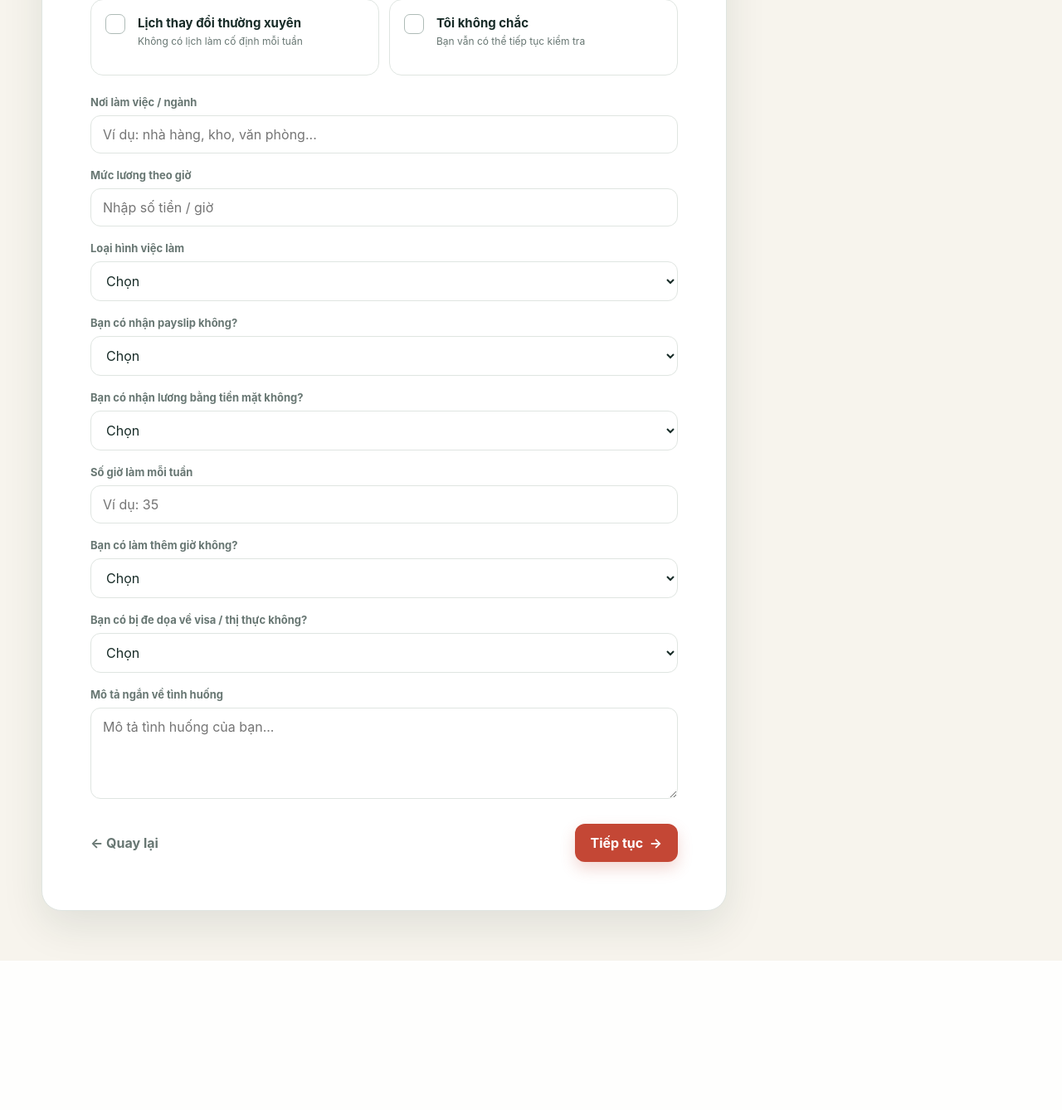
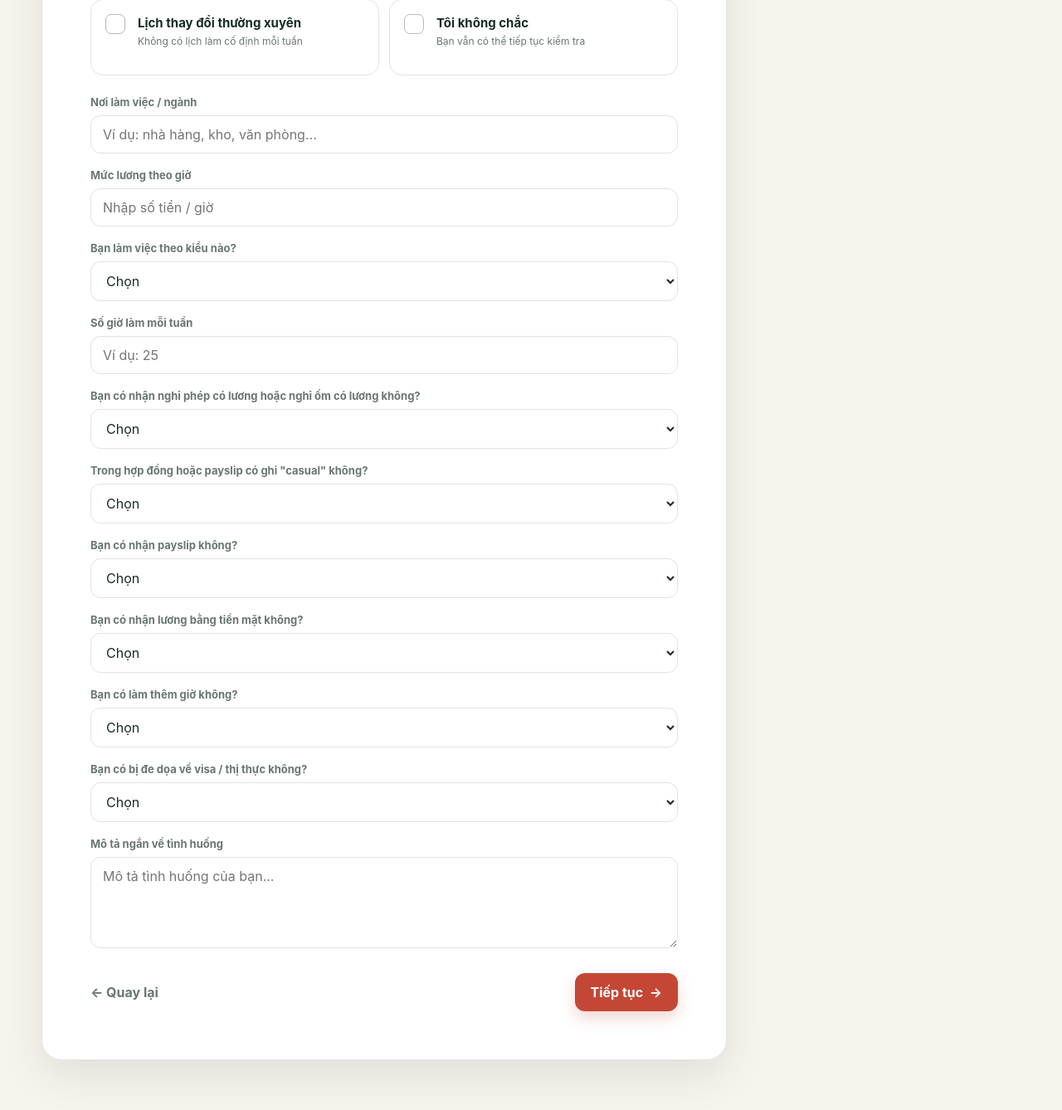
Before and after one commit to howaboutlinh/vietrights-ui-prototype, a Flask app: page / in a window 1280 px wide. Shown: the part 897-2235 px from the top of the page at 83% size. Before the commit the page ends 2055 px from the top, so only its background shows below. Run offline with Flask 3, Linux system fonts and the light colour scheme.

Commit message:
Add user-friendly employment pattern intake

```diff
--- a/static/js/app.js
+++ b/static/js/app.js
@@ -22,17 +22,27 @@ function collectCaseData() {
         .map((button) => button.querySelector('strong')?.textContent?.trim())
         .filter(Boolean);
 
+    const explicitEmploymentType = getTextValue('employmentType');
+    const workPattern = getTextValue('workPattern') || 'unknown';
+    const paidLeaveValue = getTextValue('paidLeave');
+    const casualValue = getTextValue('casualShownOnDocuments');
+
     return {
         workplace: getTextValue('workplace'),
-        employmentType: getTextValue('employmentType'),
+        employmentType: explicitEmploymentType || 'unknown',
         hourlyPay: getNumberValue('hourlyPay'),
-        hoursWorkedPerWeek: getNumberValue('hoursWorkedPerWeek'),
         receivesPayslip: getTextValue('receivesPayslip'),
         paidCash: getTextValue('paidCash'),
         overtime: getTextValue('overtime'),
         visaThreat: getTextValue('visaThreat'),
         workTime: selectedWorkTimes,
-        description: getTextValue('description')
+        description: getTextValue('description'),
+        employmentPattern: {
+            workPattern,
+            hoursPerWeek: getNumberValue('hoursPerWeek'),
+            paidLeave: paidLeaveValue === 'yes' ? true : paidLeaveValue === 'no' ? false : null,
+            casualShownOnDocuments: casualValue || 'unknown'
+        }
     };
 }
 
--- a/templates/index.html
+++ b/templates/index.html
@@ -88,14 +88,36 @@
                         <input class="field-input" id="hourlyPay" type="number" min="0" step="0.01" placeholder="Nhập số tiền / giờ">
                     </div>
                     <div class="field-group">
-                        <label class="field-label" for="employmentType">Loại hình việc làm</label>
-                        <select class="field-input" id="employmentType">
+                        <label class="field-label" for="workPattern">Bạn làm việc theo kiểu nào?</label>
+                        <select class="field-input" id="workPattern">
                             <option value="">Chọn</option>
-                            <option value="casual">Casual</option>
-                            <option value="part-time">Part-time</option>
-                            <option value="full-time">Full-time</option>
-                            <option value="contract">Contract</option>
-                            <option value="other">Khác</option>
+                            <option value="regular_hours">Giờ làm khá cố định mỗi tuần</option>
+                            <option value="variable_hours">Số giờ/ca làm thay đổi theo tuần</option>
+                            <option value="on_call">Tôi chỉ được gọi khi có ca</option>
+                            <option value="fixed_term">Hợp đồng của tôi có ngày kết thúc</option>
+                            <option value="unknown">Tôi không chắc</option>
+                        </select>
+                    </div>
+                    <div class="field-group">
+                        <label class="field-label" for="hoursPerWeek">Số giờ làm mỗi tuần</label>
+                        <input class="field-input" id="hoursPerWeek" type="number" min="0" step="1" placeholder="Ví dụ: 25">
+                    </div>
+                    <div class="field-group">
+                        <label class="field-label" for="paidLeave">Bạn có nhận nghỉ phép có lương hoặc nghỉ ốm có lương không?</label>
+                        <select class="field-input" id="paidLeave">
+                            <option value="">Chọn</option>
+                            <option value="yes">Có</option>
+                            <option value="no">Không</option>
+                            <option value="unknown">Không biết</option>
+                        </select>
+                    </div>
+                    <div class="field-group">
+                        <label class="field-label" for="casualShownOnDocuments">Trong hợp đồng hoặc payslip có ghi "casual" không?</label>
+                        <select class="field-input" id="casualShownOnDocuments">
+                            <option value="">Chọn</option>
+                            <option value="yes">Có</option>
+                            <option value="no">Không</option>
+                            <option value="unknown">Không biết</option>
                         </select>
                     </div>
                     <div class="field-group">
@@ -115,10 +137,6 @@
                             <option value="no">Không</option>
                             <option value="not_sure">Không chắc</option>
                         </select>
-                    </div>
-                    <div class="field-group">
-                        <label class="field-label" for="hoursWorkedPerWeek">Số giờ làm mỗi tuần</label>
-                        <input class="field-input" id="hoursWorkedPerWeek" type="number" min="0" step="1" placeholder="Ví dụ: 35">
                     </div>
                     <div class="field-group">
                         <label class="field-label" for="overtime">Bạn có làm thêm giờ không?</label>
```
